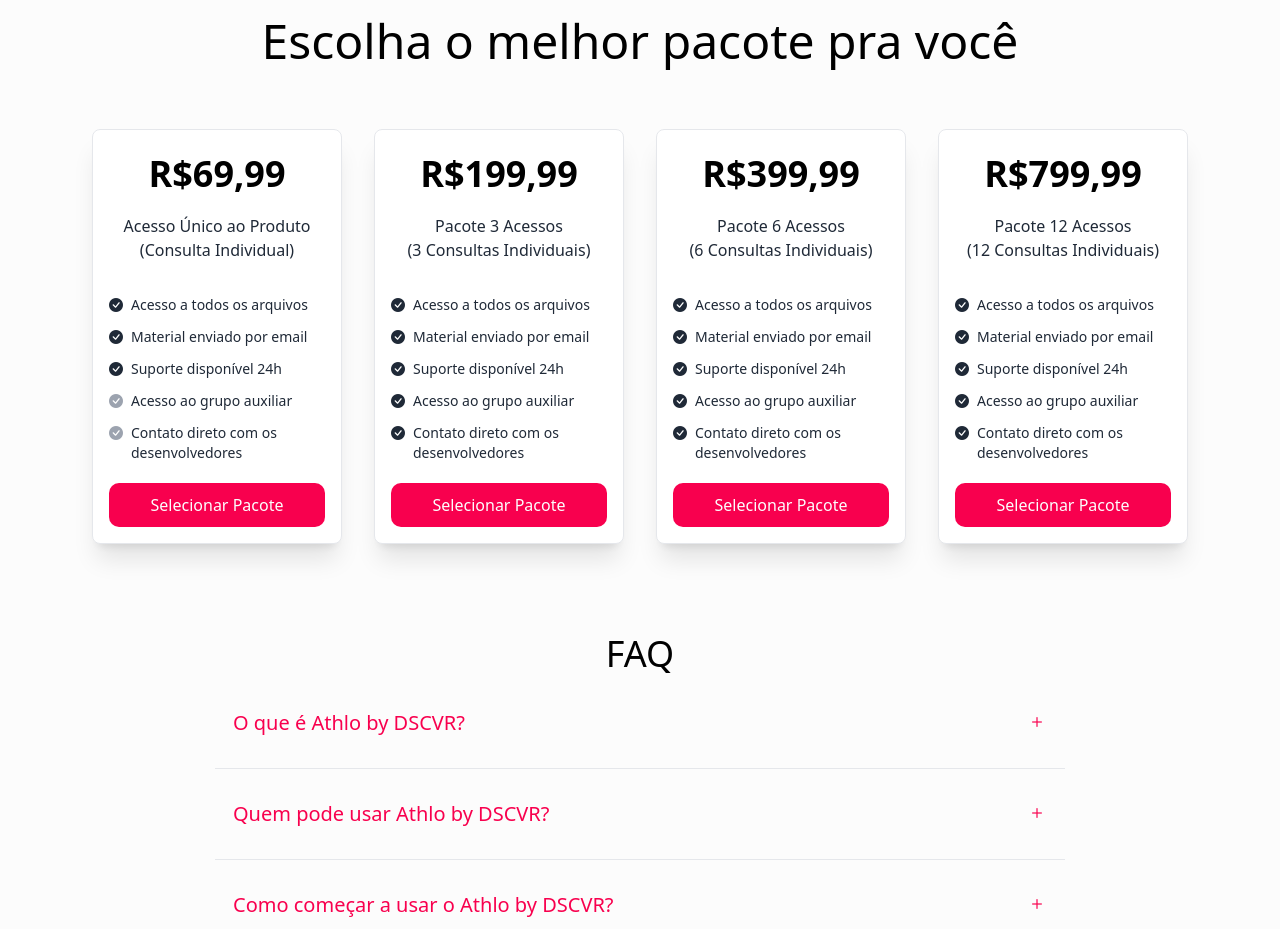
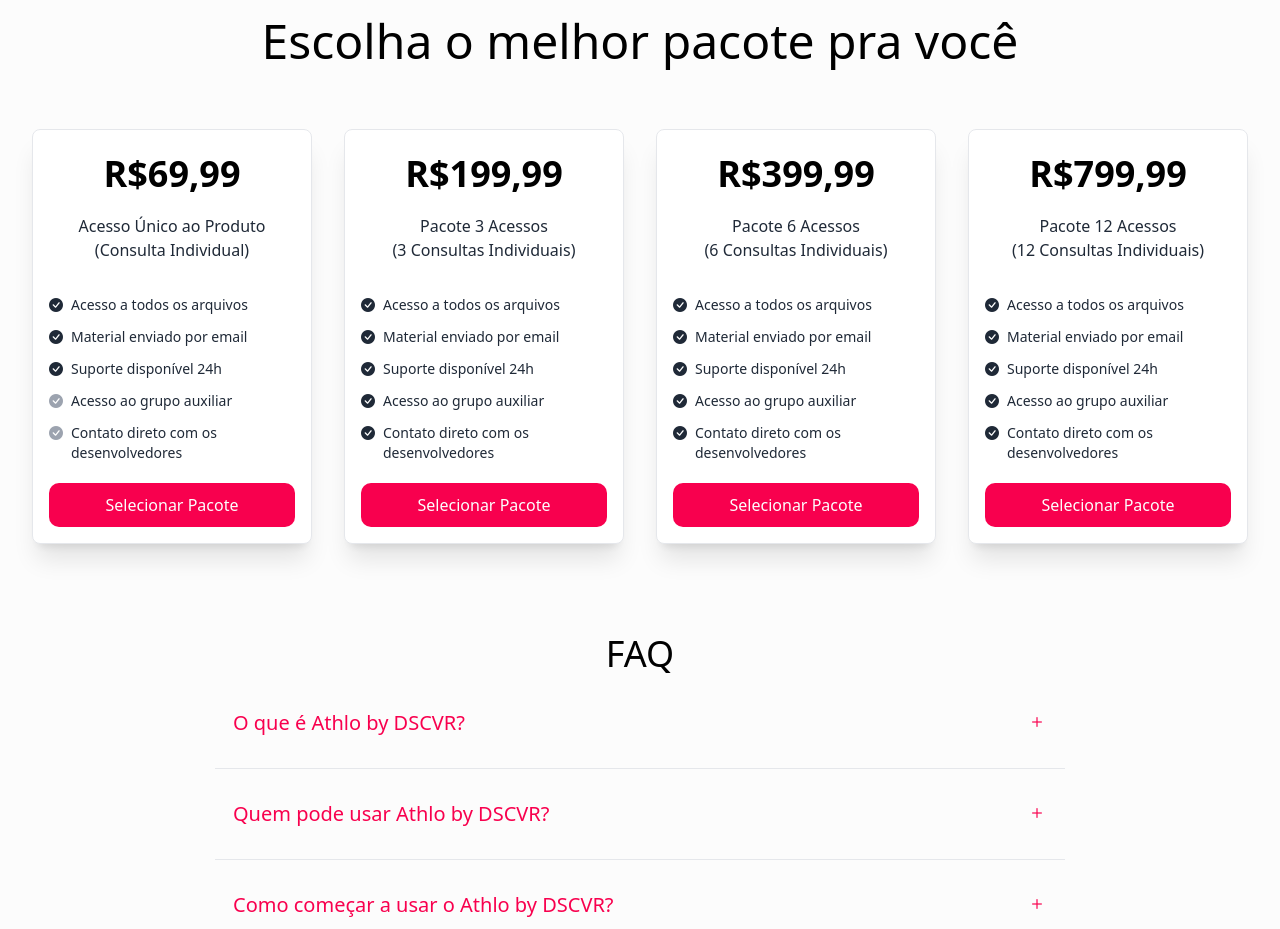
Before and after one commit to DSCVR-Athlo/dscvr-athlo.github.io, a website: page index.html in a window 1280 px wide. Shown: the part 4800-5729 px from the top of the page. Drawn offline with nearby package versions, Linux system fonts and the light colour scheme; a web font is replaced by a local one.

Commit message:
Update pricing layout in index.html

```diff
--- a/index.html
+++ b/index.html
@@ -479,9 +479,9 @@
             Escolha o melhor pacote pra você
           </h3>
           <!-- pricing -->
-          <div class="tw-mt-10 tw-grid tw-grid-cols-2 lg:tw-grid-cols-4 tw-place-content-center tw-gap-8 max-lg:tw-flex-col">
+          <div class="tw-mt-10 tw-px-8 tw-grid tw-grid-cols-1 sm:tw-grid-cols-2 md:tw-grid-cols-3 lg:tw-grid-cols-4 tw-place-content-center tw-gap-8 max-lg:tw-flex-col">
             <!-- Product 1 -->
-            <div class="reveal-up tw-flex tw-w-[250px] tw-flex-col tw-place-items-center tw-gap-2 tw-rounded-lg tw-border-[1px] tw-border-outlineColor tw-bg-white dark:tw-bg-[#080808] dark:tw-border-[#1f2123] tw-p-4 tw-pt-6 max-lg:tw-p-6 tw-shadow-xl max-lg:tw-w-[320px]">
+            <div class="reveal-up tw-flex tw-w-full tw-flex-col tw-place-items-center tw-gap-2 tw-rounded-lg tw-border-[1px] tw-border-outlineColor tw-bg-white dark:tw-bg-[#080808] dark:tw-border-[#1f2123] tw-p-4 tw-pt-6 max-lg:tw-p-6 tw-shadow-xl">
               <h3 class="">
                 <span class="tw-text-4xl max-md:tw-text-3xl tw-font-semibold">R$69,99</span>
                 <span class="tw-text-2xl tw-text-gray-600 dark:tw-text-gray-300"></span>
@@ -518,7 +518,7 @@
             </div>
 
             <!-- Product 2 -->
-            <div class="reveal-up tw-flex tw-w-[250px] tw-flex-col tw-place-items-center tw-gap-2 tw-rounded-lg tw-border-[1px] tw-border-outlineColor tw-bg-white dark:tw-bg-[#080808] dark:tw-border-[#1f2123] tw-p-4 tw-pt-6 max-lg:tw-p-6 tw-shadow-xl max-lg:tw-w-[320px]">
+            <div class="reveal-up tw-flex tw-w-full tw-flex-col tw-place-items-center tw-gap-2 tw-rounded-lg tw-border-[1px] tw-border-outlineColor tw-bg-white dark:tw-bg-[#080808] dark:tw-border-[#1f2123] tw-p-4 tw-pt-6 max-lg:tw-p-6 tw-shadow-xl">
               <h3 class="">
                 <span class="tw-text-4xl max-md:tw-text-3xl tw-font-semibold">R$199,99</span>
               </h3>
@@ -554,7 +554,7 @@
             </div>
 
             <!-- Product 3 -->
-            <div class="reveal-up tw-flex tw-w-[250px] tw-flex-col tw-place-items-center tw-gap-2 tw-rounded-lg tw-border-[1px] tw-border-outlineColor tw-bg-white dark:tw-bg-[#080808] dark:tw-border-[#1f2123] tw-p-4 tw-pt-6 max-lg:tw-p-6 tw-shadow-xl max-lg:tw-w-[320px]">
+            <div class="reveal-up tw-flex tw-w-full tw-flex-col tw-place-items-center tw-gap-2 tw-rounded-lg tw-border-[1px] tw-border-outlineColor tw-bg-white dark:tw-bg-[#080808] dark:tw-border-[#1f2123] tw-p-4 tw-pt-6 max-lg:tw-p-6 tw-shadow-xl">
               <h3 class="">
                 <span class="tw-text-4xl max-md:tw-text-3xl tw-font-semibold">R$399,99</span>
               </h3>
@@ -590,7 +590,7 @@
             </div>
 
             <!-- Product 4 -->
-            <div class="reveal-up tw-flex tw-w-[250px] tw-flex-col tw-place-items-center tw-gap-2 tw-rounded-lg tw-border-[1px] tw-border-outlineColor tw-bg-white dark:tw-bg-[#080808] dark:tw-border-[#1f2123] tw-p-4 tw-pt-6 max-lg:tw-p-6 tw-shadow-xl max-lg:tw-w-[320px]">
+            <div class="reveal-up tw-flex tw-w-full tw-flex-col tw-place-items-center tw-gap-2 tw-rounded-lg tw-border-[1px] tw-border-outlineColor tw-bg-white dark:tw-bg-[#080808] dark:tw-border-[#1f2123] tw-p-4 tw-pt-6 max-lg:tw-p-6 tw-shadow-xl">
               <h3 class="">
                 <span class="tw-text-4xl max-md:tw-text-3xl tw-font-semibold">R$799,99</span>
               </h3>
```
Also changed, not shown: css/tailwind-build.css.
